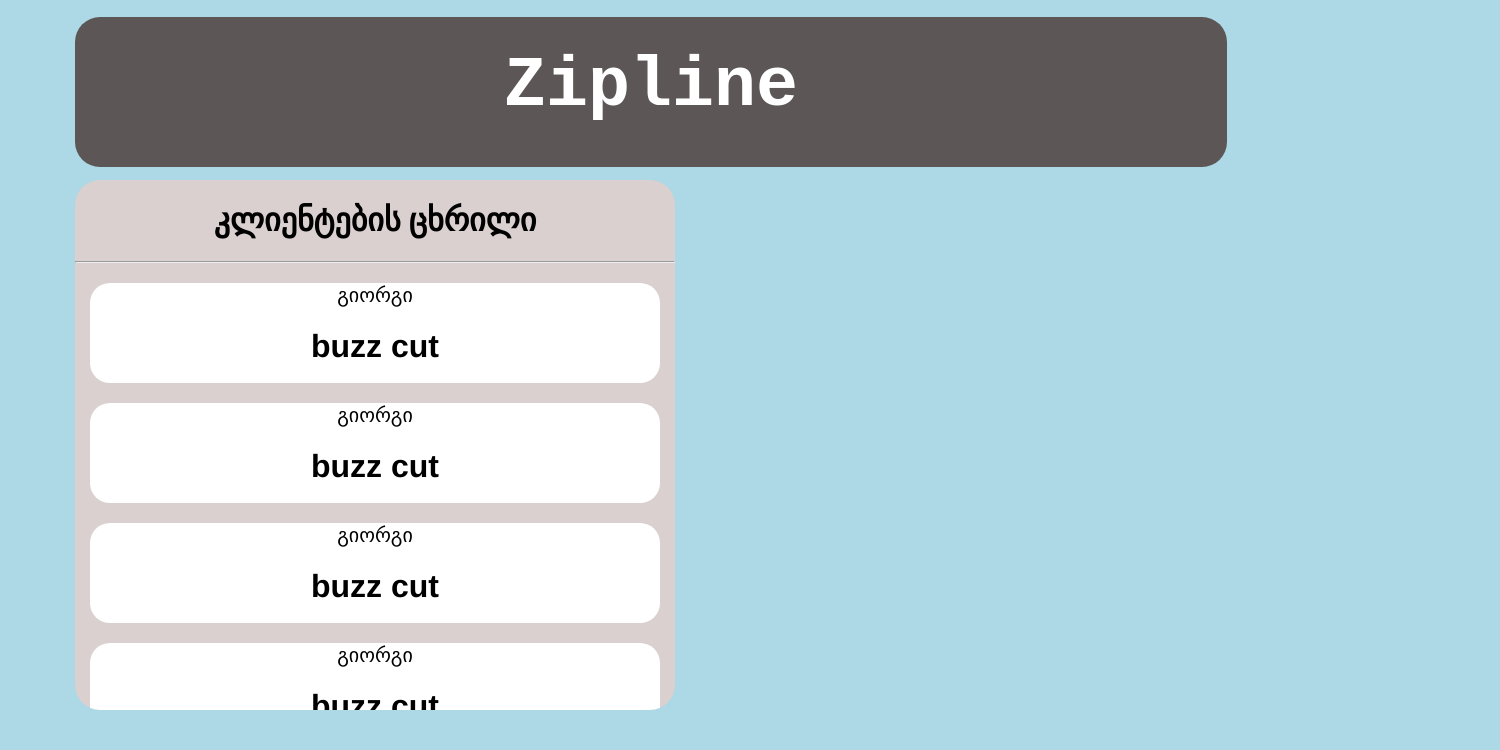
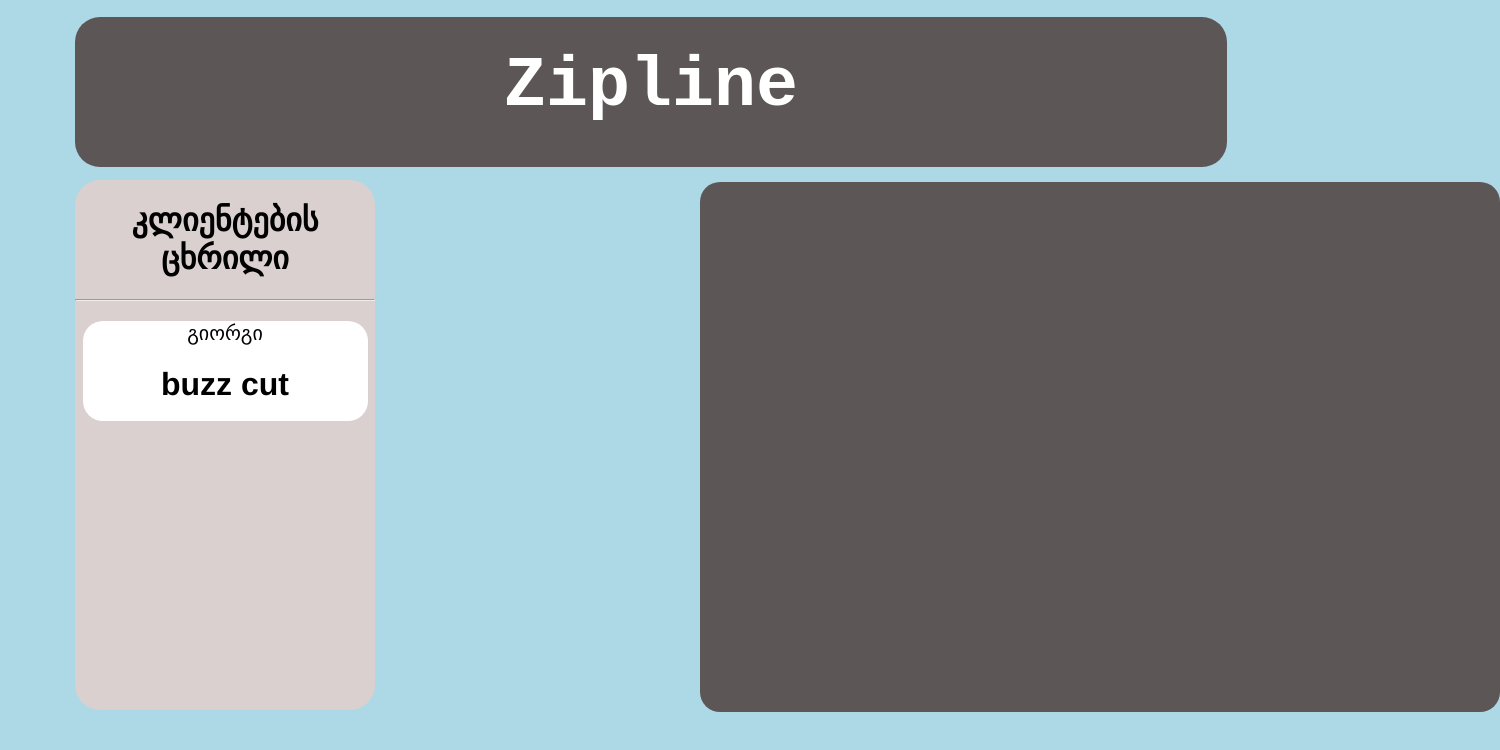
Before and after one commit to GafrindashviliGiorgi/GEO-TY-GAMES, a plain HTML site: page zipper.html in a window 1280 px wide. Shown: the whole page, 1500 px wide, since content can reach past the window. Drawn offline with Linux system fonts and the light colour scheme.

Commit message:
ewfewf
ewf

```diff
--- a/zipper.html
+++ b/zipper.html
@@ -27,7 +27,7 @@
         }
         .container {
             background-color: rgb(218, 208, 208);
-            width: 600px;
+            width: 300px;
             height: 530px;
             margin-left: 75px;
             border-radius: 25px;
@@ -35,7 +35,7 @@
             position: absolute;
             top: 150px;
             text-align: center;
-            overflow: scroll;
+            overflow: auto;
         }
         .k1 {
             background-color: white;
@@ -49,6 +49,20 @@
         .k1 p {
             font-size: 20px;
         }
+        .makingCut {
+            background-color: black;
+            width: 850px;
+            height: 100px;
+        }
+        .cuts {
+            background-color: rgb(93, 86, 86);
+            width: 800px;
+            height: 530px;
+            margin-left: 700px;
+            position: relative;
+            bottom: 15px;
+            border-radius: 20px;
+        }
     </style>
 </head>
 <body>
@@ -56,7 +70,9 @@
         <div class="Name">
             <h1 style="position: relative; top: 30px;">Zipline</h1>
         </div>
-        <div>
+
+        <div class="full" style="display: flex;">
+            <div style="display: flex; gap: 40px;">
                 <div class="container">
                     <h1>კლიენტების ცხრილი</h1>
                     <hr>
@@ -67,22 +83,25 @@
                                 <p>გიორგი</p>
                                 <h1 style="font-family: 'Franklin Gothic Medium', 'Arial Narrow', Arial, sans-serif;">buzz cut</h1>
                             </div>
-                        <div  class="k1">
-                            <p>გიორგი</p>
-                            <h1 style="font-family: 'Franklin Gothic Medium', 'Arial Narrow', Arial, sans-serif;">buzz cut</h1>
-                        </div>                <div  class="k1">
-                            <p>გიორგი</p>
-                            <h1 style="font-family: 'Franklin Gothic Medium', 'Arial Narrow', Arial, sans-serif;">buzz cut</h1>
-                        </div>                <div  class="k1">
-                            <p>გიორგი</p>
-                            <h1 style="font-family: 'Franklin Gothic Medium', 'Arial Narrow', Arial, sans-serif;">buzz cut</h1>
                         </div>
                     </div>
                 </div>
 
-                <div class="makingCut">
+
+                <div class="cuts">
+
                 </div>
         </div>
+
+
+        </div>
+
+
+
+
+        <div>
+
+
         </div>
     </div>
 
```
Lines whose indentation alone changed are shown as unchanged.
